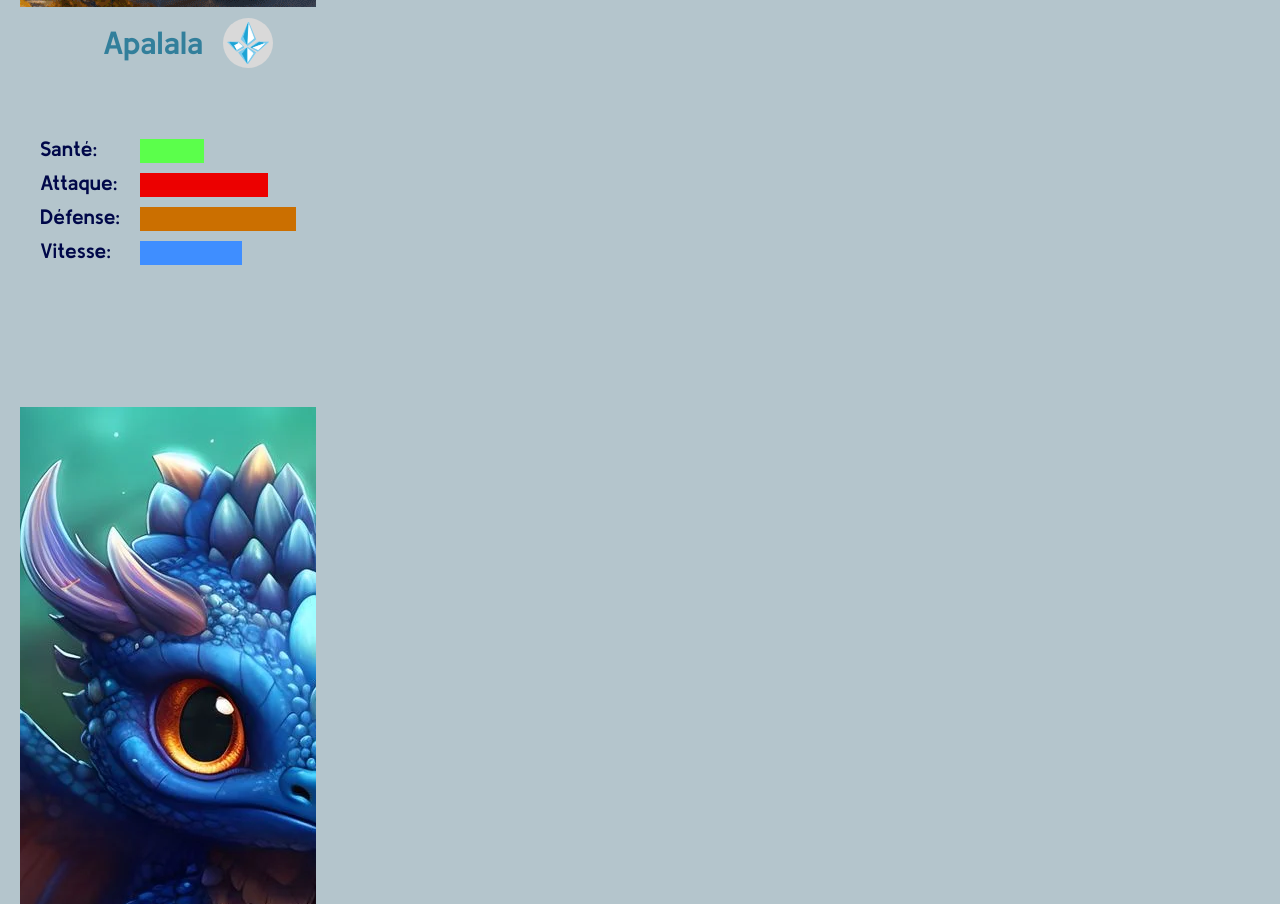
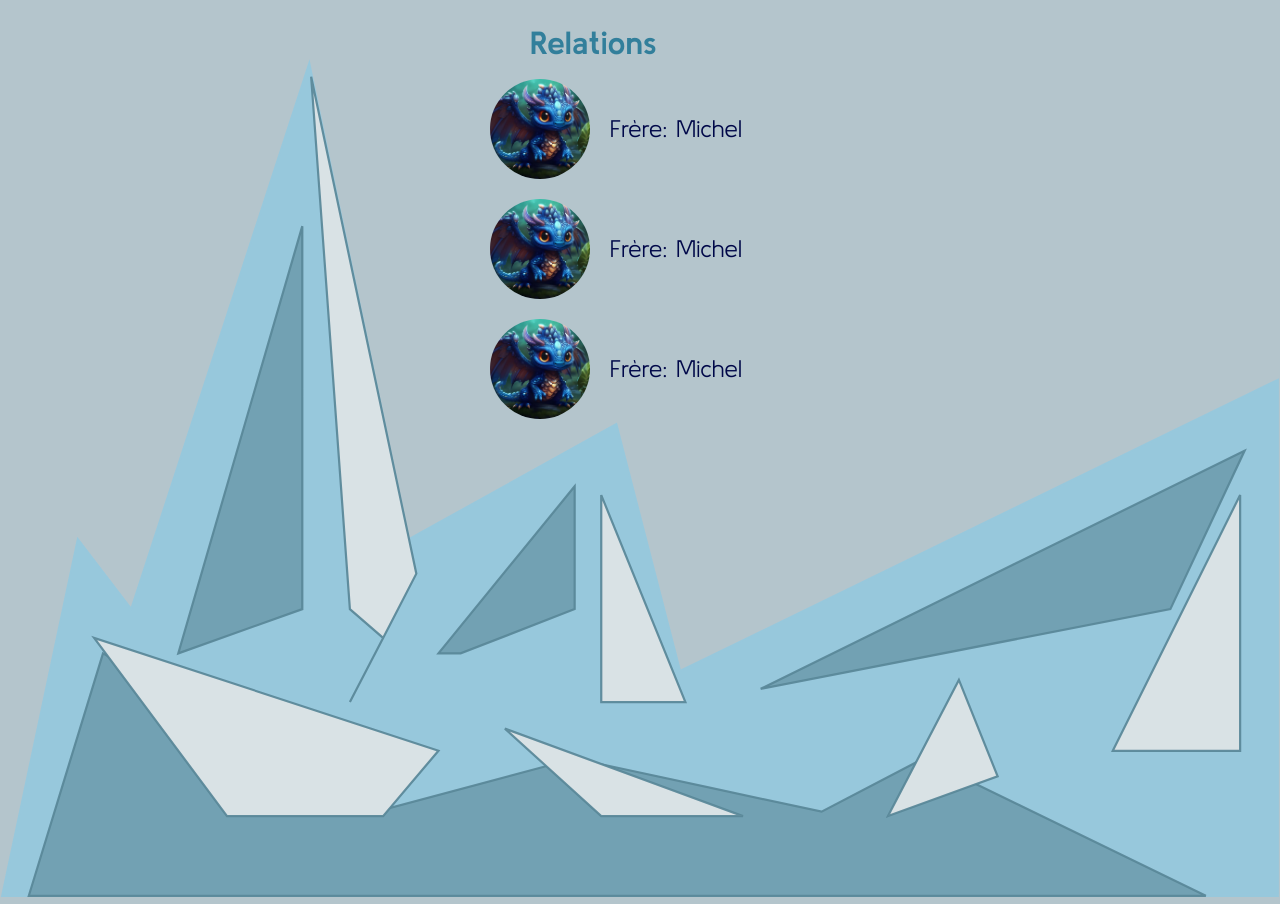
Before and after one commit to Anabulle/Dragon, a plain HTML site: page desc.html in a window 1280 px wide. Shown: the part 1247-2151 px from the top of the page. Drawn offline with Linux system fonts and the light colour scheme.

Commit message:
mise en page desc

```diff
--- a/assets/css/style.css
+++ b/assets/css/style.css
@@ -4,14 +4,16 @@
     --light-blue: #B4C5CC;
     --blue-head: #327F9B;
     --blue-title: #7CCBED;
-    --dark-blue:  #000849;
+    --dark-blue: #000849;
     --pv: #5bff4b;
     --atk: #ec0000;
     --def: #cb6f00;
     --spd: #3f8eff;
 
 }
-
+a{
+    text-decoration: none;
+}
 h1,
 h2,
 p,
@@ -22,6 +24,7 @@ button {
 
 body {
     background-color: var(--light-blue);
+    overflow-x: hidden;
 }
 
 header {
@@ -30,7 +33,8 @@ header {
     background-color: var(--blue-head);
     padding: 20px;
 }
-.sous-header{
+
+.sous-header {
     display: flex;
     justify-content: space-around;
     font-size: 1.5rem;
@@ -39,20 +43,25 @@ header {
     padding: 20px;
     background-color: #fff;
 }
-.sous-header select, .sous-header option{
+
+.sous-header select,
+.sous-header option {
     background-color: transparent;
     border: none;
     color: var(--blue-head);
     font-size: 1.5rem;
 }
-.sous-header a{
+
+.sous-header a {
     text-decoration: none;
 }
-.sous-header a:hover{
-   font-size: 2rem;
-   transition: 1s ease-in-out;
+
+.sous-header a:hover {
+    font-size: 2rem;
+    transition: 1s ease-in-out;
 
 }
+
 h1 {
     font-size: 5rem;
     text-align: center;
@@ -85,16 +94,20 @@ article {
     position: relative;
     overflow: hidden;
 }
-.dragon{
+
+.dragon {
     background-color: #fff;
 }
-.dragon a{
+
+.dragon a {
     text-decoration: none;
 }
-.dragon:hover{
+
+.dragon:hover {
     transform: scale(1.1);
     transition: 1s ease-in-out;
 }
+
 article div {
     display: flex;
     justify-content: center;
@@ -171,13 +184,84 @@ article div img {
     background-color: var(--spd);
     width: 40% !important;
 }
-@media only screen and (max-width: 1200px){
+
+@media only screen and (max-width: 1200px) {
     article {
         width: 40%;
     }
 }
-@media only screen and (max-width: 700px){
+
+@media only screen and (max-width: 700px) {
     article {
         width: 100%;
     }
 }
+
+/* ------------------------DESC-------------------- */
+/* ------------------------DESC-------------------- */
+/* ------------------------DESC-------------------- */
+.arrow{
+    display: flex;
+    justify-content: flex-start;
+    margin: 40px;
+}
+.arrow img:hover{
+    transform: rotate(1turn);
+    transition: 1s ease-in-out;
+}
+.desc-img {
+    width: 80%;
+    max-height: 500px;
+    object-fit: cover;
+}
+
+.desc {
+    width: 90%;
+    display: flex;
+    flex-direction: column;
+    justify-content: center;
+    align-items: center;
+}
+
+.name img {
+    width: 100px;
+    margin-left: 20px;
+}
+
+.name {
+    margin-top: 20px;
+    font-size: 2rem;
+}
+
+.stats-desc {
+    width: 80% !important;
+}
+
+aside ul li img {
+    width: 100px;
+    height: 100px;
+    object-fit: cover;
+    border-radius: 50%;
+}
+aside ul li{
+    display: flex;
+    justify-content: center;
+    align-items: center;
+    margin-top: 20px;
+}
+
+aside ul li p{
+    color: var(--dark-blue);
+    font-size: 1.5rem;
+    margin-left: 20px;
+}
+.relation{
+    position: relative;
+    z-index: 1;
+}
+.fond img{
+    width: 100%;
+    height: 100%;
+    position: static;
+    margin-top: -400px;
+}
--- a/desc.html
+++ b/desc.html
@@ -23,13 +23,14 @@
         </select>
         <a href="form.html">Add a dragon</a>
     </div>
+    <a href="index.html" class="arrow"><img src="assets/img/arrow.svg" alt="flèche retour a la page d'accueil" ></a>
     <article class="desc">
-        <img src="assets/img/dragon-glace.png" alt="photo de dragon de glace">
-        <div>
+        <img class="desc-img" src="assets/img/dragon-glace.png" alt="photo de dragon de glace">
+        <div class="name">
             <h2>Apalala</h2>
             <img src="assets/img/badge-glace.svg" alt="icone glace">
         </div>
-        <article class="stats">
+        <article class="stats stats-desc">
             <aside>
                 <p>Santé:</p>
                 <div class="progress pv"></div>
@@ -47,14 +48,18 @@
                 <div class="progress spd"></div>
             </aside>
         </article>
-        <aside>
+        <aside class="relation">
             <h2>Relations</h2>
             <ul>
-                <li><img src="assets/img/dragon-eau.webp"/>Frère: Michel </li>
+                <a href="#"><li><img src="assets/img/dragon-eau.webp"/><p>Frère: Michel </p></li></a>
+                <a href="#"><li><img src="assets/img/dragon-eau.webp"/><p>Frère: Michel </p></li></a>
+                <a href="#"><li><img src="assets/img/dragon-eau.webp"/><p>Frère: Michel </p></li></a>
             </ul>
         </aside>
     </article>
-
+    <figure class="fond">
+        <img src="assets/img/vecteur-glace.svg" alt="montagne glace">
+    </figure>
 </body>
 
 </html>
```
Also changed, not shown: index.html (+1 -2 lines), assets/img/arrow.svg (added).
